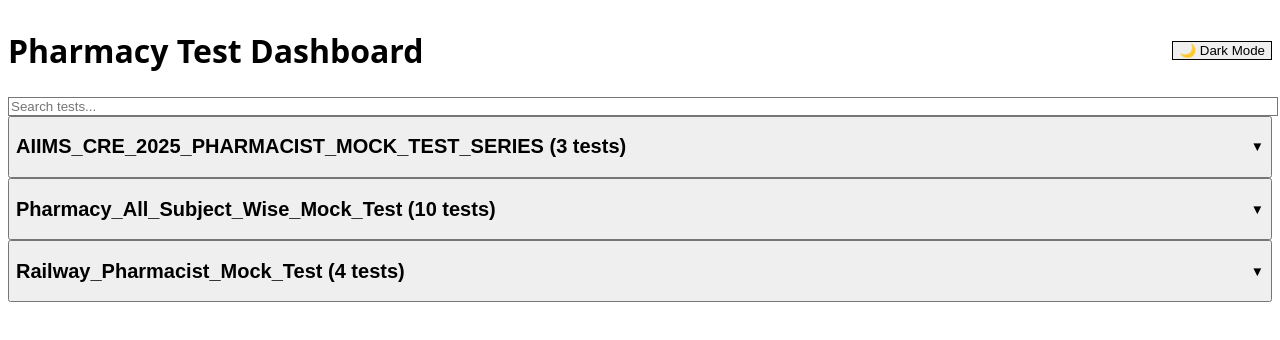
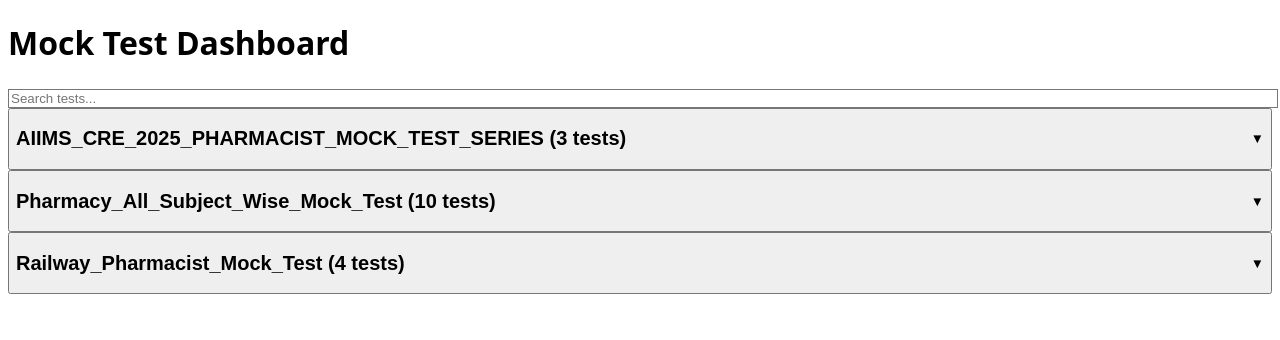
Before and after one commit to AdrashxX/test-dashboard-hm, a Next.js app: page / in a window 1280 px wide. Shown: the top 340 px of the page. Built offline with nearby package versions, Linux system fonts and the light colour scheme.

Commit message:
Update index.js

```diff
--- a/pages/index.js
+++ b/pages/index.js
@@ -1,6 +1,6 @@
 import fs from "fs";
 import path from "path";
-import { useState, useEffect } from "react";
+import { useState } from "react";
 
 export async function getStaticProps() {
   const testsDir = path.join(process.cwd(), "public/tests");
@@ -39,15 +39,6 @@
 export default function Home({ subjects }) {
   const [query, setQuery] = useState("");
   const [open, setOpen] = useState({});
-  const [darkMode, setDarkMode] = useState(false);
-
-  useEffect(() => {
-    if (darkMode) {
-      document.documentElement.classList.add("dark");
-    } else {
-      document.documentElement.classList.remove("dark");
-    }
-  }, [darkMode]);
 
   const toggle = (subject) => {
     setOpen((prev) => ({ ...prev, [subject]: !prev[subject] }));
@@ -69,30 +60,22 @@
   );
 
   return (
-    <div className="p-6 min-h-screen bg-gray-100 dark:bg-gray-900 dark:text-gray-100 transition">
-      <div className="flex justify-between items-center mb-6">
-        <h1 className="text-3xl font-bold">Pharmacy Test Dashboard</h1>
-        <button
-          onClick={() => setDarkMode(!darkMode)}
-          className="px-3 py-1 rounded-lg border dark:border-gray-600 bg-gray-200 dark:bg-gray-700"
-        >
-          {darkMode ? "☀️ Light Mode" : "🌙 Dark Mode"}
-        </button>
-      </div>
+    <div className="p-6 min-h-screen bg-gray-100 text-gray-900">
+      <h1 className="text-3xl font-bold mb-6">Mock Test Dashboard</h1>
 
       <input
         type="text"
         placeholder="Search tests..."
         value={query}
         onChange={(e) => setQuery(e.target.value)}
-        className="mb-6 p-2 border rounded w-full md:w-1/2 dark:bg-gray-800 dark:border-gray-600"
+        className="mb-6 p-2 border rounded w-full md:w-1/2"
       />
 
       <div className="grid grid-cols-1 md:grid-cols-2 lg:grid-cols-3 gap-6">
         {Object.keys(filteredSubjects).map((subject) => (
           <div
             key={subject}
-            className="bg-white dark:bg-gray-800 rounded-2xl shadow-lg p-4"
+            className="bg-white rounded-2xl shadow-lg p-4"
           >
             <button
               onClick={() => toggle(subject)}
@@ -110,7 +93,7 @@
                   <li key={test.file}>
                     <a
                       href={`/viewer?file=${encodeURIComponent(test.file)}`}
-                      className="text-blue-600 dark:text-blue-400 hover:underline"
+                      className="text-blue-600 hover:underline"
                       dangerouslySetInnerHTML={{
                         __html: highlight(test.testName),
                       }}
```
